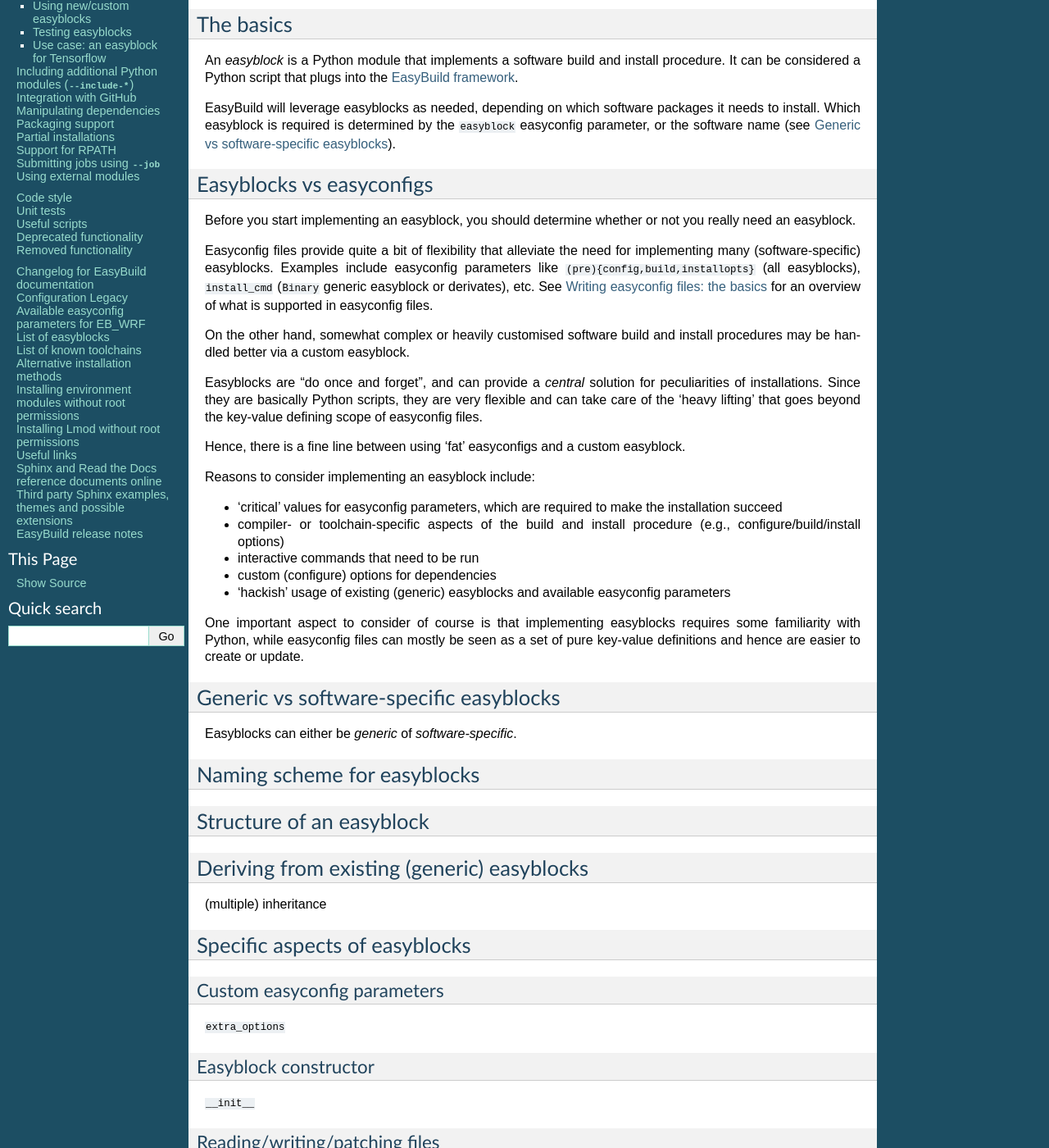
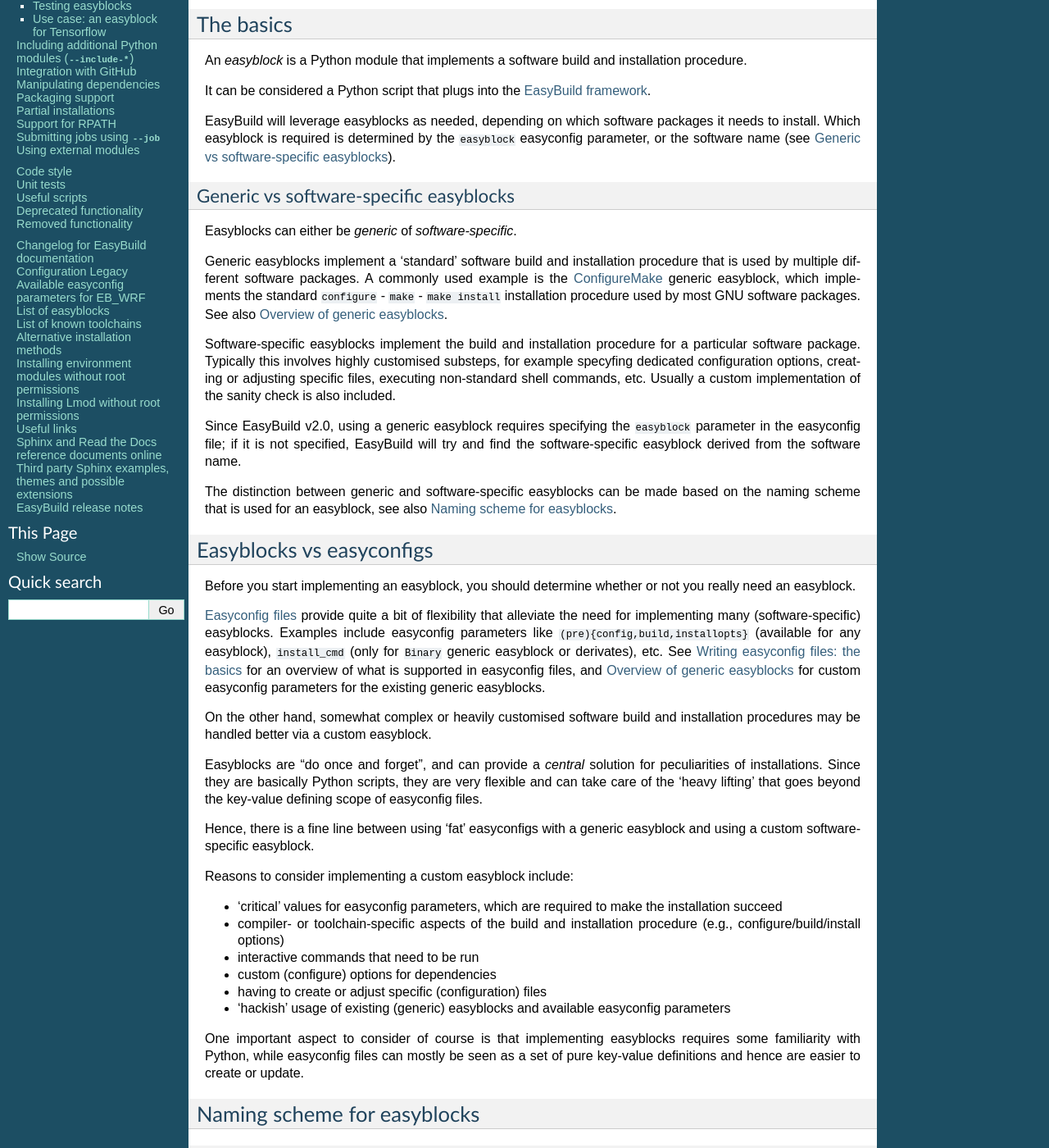
Before and after one commit to easybuilders/easybuild, a Sphinx documentation site: the page built from docs/Implementing-easyblocks.rst, in a window 1280 px wide and 1400 px high, scrolled down 601 px. Shown: the whole window at 82% size. Built offline with Sphinx 7.4.7, drawn with Linux system fonts in a browser that asks for light colours; some of the changed text lies outside the part shown.

Commit message:
flesh out generic vs software-specific easyblocks section

```diff
--- a/docs/Implementing-easyblocks.rst
+++ b/docs/Implementing-easyblocks.rst
@@ -16,12 +16,39 @@
 The basics
 ----------
 
-An *easyblock* is a Python module that implements a software build and install procedure.
+An *easyblock* is a Python module that implements a software build and installation procedure.
+
 It can be considered a Python script that plugs into the :ref:`framework`.
 
 EasyBuild will leverage easyblocks as needed, depending on which software packages it needs to install.
 Which easyblock is required is determined by the ``easyblock`` easyconfig parameter, or the software name
 (see :ref:`implementing_easyblocks_generic_vs_software_specific`).
+
+
+.. _implementing_easyblocks_generic_vs_software_specific:
+
+Generic vs software-specific easyblocks
+~~~~~~~~~~~~~~~~~~~~~~~~~~~~~~~~~~~~~~~
+
+Easyblocks can either be *generic* of *software-specific*.
+
+Generic easyblocks implement a 'standard' software build and installation procedure that is used by multiple different
+software packages.
+A commonly used example is the
+`ConfigureMake <https://github.com/hpcugent/easybuild-easyblocks/blob/master/easybuild/easyblocks/generic/configuremake.py>`_
+generic easyblock, which implements the standard ``configure`` - ``make`` - ``make install`` installation procedure used
+by most GNU software packages. See also :ref:`generic_easyblocks`.
+
+Software-specific easyblocks implement the build and installation procedure for a particular software package.
+Typically this involves highly customised substeps, for example specyfing dedicated configuration options, creating
+or adjusting specific files, executing non-standard shell commands, etc. Usually a custom implementation of the
+sanity check is also included.
+
+Since EasyBuild v2.0, using a generic easyblock requires specifying the ``easyblock`` parameter in the easyconfig file;
+if it is not specified, EasyBuild will try and find the software-specific easyblock derived from the software name.
+
+The distinction between generic and software-specific easyblocks can be made based on the naming scheme that is used
+for an easyblock, see also :ref:`implementing_easyblocks_naming_scheme`.
 
 
 .. _implementing_easyblocks_vs_easyconfigs:
@@ -31,39 +58,33 @@
 
 Before you start implementing an easyblock, you should determine whether or not you really need an easyblock.
 
-Easyconfig files provide quite a bit of flexibility that alleviate the need for implementing many (software-specific)
-easyblocks. Examples include easyconfig parameters like ``(pre){config,build,installopts}`` (all easyblocks),
-``install_cmd`` (``Binary`` generic easyblock or derivates), etc. See :ref:`writing_easyconfig_files` for an
-overview of what is supported in easyconfig files.
+:ref:`easyconfig_files` provide quite a bit of flexibility that alleviate the need for implementing many (software-specific)
+easyblocks. Examples include easyconfig parameters like ``(pre){config,build,installopts}`` (available for any easyblock),
+``install_cmd`` (only for ``Binary`` generic easyblock or derivates), etc. See :ref:`writing_easyconfig_files` for an
+overview of what is supported in easyconfig files, and :ref:`generic_easyblocks` for custom easyconfig parameters for
+the existing generic easyblocks.
 
-On the other hand, somewhat complex or heavily customised software build and install procedures may be handled better
+On the other hand, somewhat complex or heavily customised software build and installation procedures may be handled better
 via a custom easyblock.
 
 Easyblocks are "do once and forget", and can provide a *central* solution for peculiarities of installations.
 Since they are basically Python scripts, they are very flexible and can take care of the
 'heavy lifting' that goes beyond the key-value defining scope of easyconfig files.
 
-Hence, there is a fine line between using 'fat' easyconfigs and a custom easyblock.
+Hence, there is a fine line between using 'fat' easyconfigs with a generic easyblock and using a custom software-specific easyblock.
 
-Reasons to consider implementing an easyblock include:
+Reasons to consider implementing a custom easyblock include:
 
 * 'critical' values for easyconfig parameters, which are required to make the installation succeed
-* compiler- or toolchain-specific aspects of the build and install procedure (e.g., configure/build/install options)
+* compiler- or toolchain-specific aspects of the build and installation procedure (e.g., configure/build/install options)
 * interactive commands that need to be run
 * custom (configure) options for dependencies
+* having to create or adjust specific (configuration) files
 * 'hackish' usage of existing (generic) easyblocks and available easyconfig parameters
 
 One important aspect to consider of course is that implementing easyblocks requires some familiarity with Python,
 while easyconfig files can mostly be seen as a set of pure key-value definitions and hence are easier to create or
 update.
-
-
-.. _implementing_easyblocks_generic_vs_software_specific:
-
-Generic vs software-specific easyblocks
----------------------------------------
-
-Easyblocks can either be *generic* of *software-specific*.
 
 
 .. _implementing_easyblocks_naming_scheme:
```
